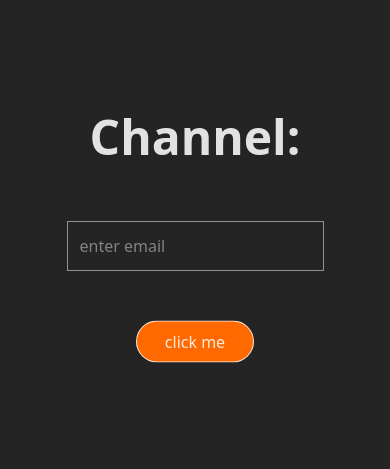
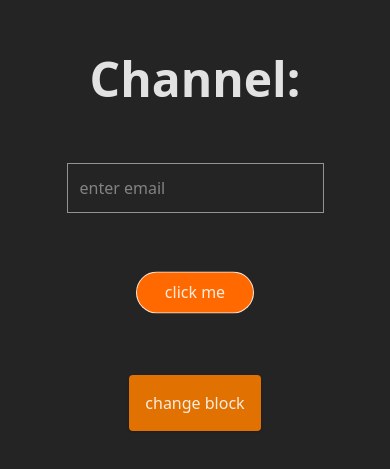
Before and after one commit to Astemir-Gurizhev/tailwind-practice, a React (Vite) app: page / in a window 390 px wide. Shown: the part 179-648 px from the top of the page. Built offline with nearby package versions, Linux system fonts and the light colour scheme.

Commit message:
Adaptive Design - Media queries

```diff
--- a/src/Part2.tsx
+++ b/src/Part2.tsx
@@ -10,6 +10,9 @@ export const Part2 = () => {
 			<button className='rounded-3xl bg-orange-500 px-7 py-2 cursor-pointer border border-#fff/50 border-solid transition-colors ease-in-out duration-300 animate-bounce hover:bg-orange-600'>
 				click me
 			</button>
+			<div className='p-4 bg-amber-600 rounded shadow transition-colors duration-500 md:bg-amber-300 lg:bg-fuchsia-300 xl:bg-red-500 2xl:bg-green-400'>
+				change block
+			</div>
 		</div>
 	)
 }
```
